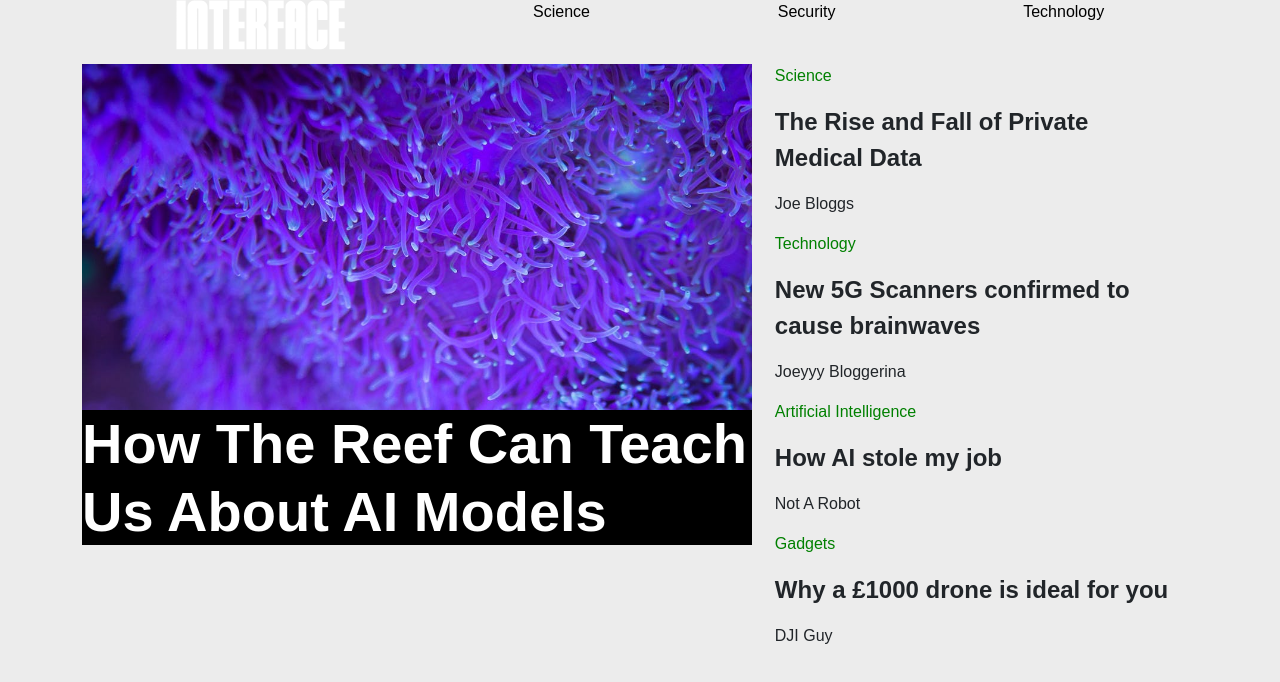
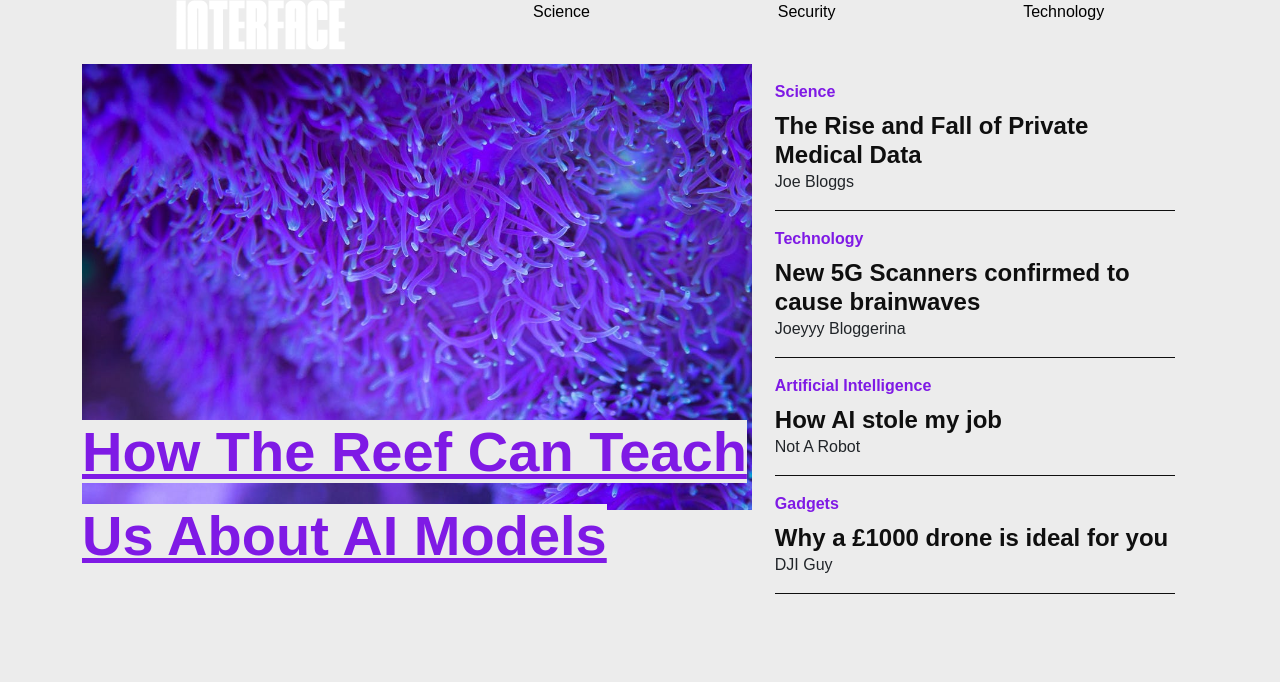
Before and after one commit to builtbydans/Interface, a React (Create React App) app: page / in a window 1280 px wide. Shown: the top 682 px of the page. Built offline with nearby package versions, Linux system fonts and the light colour scheme.

Commit message:
Folder reorganisation

```diff
--- a/src/components/MainStories.jsx
+++ b/src/components/MainStories/MainStories.jsx
@@ -1,31 +1,8 @@
 import React from 'react'
 import styled from 'styled-components';
-import NewsStories from './NewsStories';
-import Reef from '../assets/reef.jpeg';
-
-// Data
-const data = [
-  {
-    category: 'Science',
-    title: 'The Rise and Fall of Private Medical Data',
-    author: 'Joe Bloggs'
-  },
-  {
-    category: 'Technology',
-    title: 'New 5G Scanners confirmed to cause brainwaves',
-    author: 'Joeyyy Bloggerina'
-  },
-  {
-    category: 'Artificial Intelligence',
-    title: 'How AI stole my job',
-    author: 'Not A Robot'
-  },
-  {
-    category: 'Gadgets',
-    title: 'Why a £1000 drone is ideal for you',
-    author: 'DJI Guy'
-  }
-]
+import NewsList from '../NewsList/NewsList.jsx';
+import Reef from '../../assets/reef.jpeg';
+import Data from '../../lib/Data';
 
 // Styled Components
 const Row = styled.div`
@@ -40,13 +17,13 @@ const HeroImage = styled.img`
   width: 100%;
 `
 
-const HeroTitle = styled.h1`
+const HeroTitle = styled.a`
   font-weight: bold;
   font-size: 3.5rem;
-  background-color: black;
-  color: white;
+  color: #7f1ae5;
   position: relative;
   bottom: 100px;
+  cursor: pointer;
 `
 
 const ColLeft = styled.div`
@@ -69,8 +46,8 @@ const MainStories = () => {
         </ColLeft>
 
         <ColRight>
-          {data.map((story) => {
-          return <NewsStories
+          {Data.map((story) => {
+          return <NewsList
                     category={story.category}
                     title={story.title}
                     author={story.author}
--- a/src/components/MainStory.jsx
+++ /dev/null
@@ -1,59 +0,0 @@
-import React from 'react';
-import VR from '../assets/vr.jpeg';
-  import styled from 'styled-components';
-
-const Container = styled.div`
-  padding: 0px 30px;
-  margin: 20px 0px;
-  max-width: 1200px;
-`
-
-const Wrapper = styled.div`
-  position: relative;
-  height: 550px;
-  width: 100%;
-  top: 0;
-  `
-
-const MainTextArea = styled.div`
-  position: absolute;
-  bottom: 80px;
-  color: white;
-`
-
-const MainImg = styled.img`
-  object-fit: cover;
-  width: 100%;
-  height: inherit;
-`
-
-const MainTitle = styled.h1`
-  font-size: 60px;
-  font-family: "Righteous", cursive;
-`
-
-const MainCaption = styled.h2`
-  font-size: 30px;
-`
-
-const MainAuthor = styled.a`
-  font-size: 1rem;
-  color: white;
-`
-
-const MainStory = () => {
-  return (
-    <Wrapper>
-      <MainImg src={VR} alt="" />
-      <Container>
-        <MainTextArea>
-          <MainTitle>The Doctor of the Future is Virtual</MainTitle>
-          <MainCaption>Say goodbye to long lines at A&E</MainCaption>
-          <MainAuthor href='/authors'>Danish Shafi</MainAuthor>
-        </MainTextArea>
-      </Container>
-    </Wrapper>
-  )
-}
-
-export default MainStory
--- a/src/components/Navbar.jsx
+++ b/src/components/Navbar/Navbar.jsx
@@ -1,5 +1,5 @@
 import styled from 'styled-components';
-import InterfaceLogo from '../assets/interface-logo.svg';
+import InterfaceLogo from '../../assets/interface-logo.svg';
 
 // Styled Components
 const NavMain = styled.nav`
--- a/src/components/NewsStories.jsx
+++ b/src/components/NewsList/NewsList.jsx
@@ -1,21 +1,7 @@
 import React from 'react'
-import styled from 'styled-components';
+import { Wrapper, Category, Title } from '../../components/NewsList/NewsListStyles.js';
 
-const Wrapper = styled.div`
-  display: flex;
-  width: 400px;
-`
-
-const Category = styled.p`
-  color: green;
-`
-
-const Title = styled.p`
-  font-size: 1.5rem;
-  font-weight: bold;
-`
-
-const NewsStories = ({ category, title, author }) => {
+const NewsList = ({ category, title, author }) => {
   return (
     <Wrapper>
       <div className="row">
@@ -33,4 +19,4 @@ const NewsStories = ({ category, title, author }) => {
   )
 }
 
-export default NewsStories
+export default NewsList
--- /dev/null
+++ b/src/components/NewsList/NewsListStyles.js
@@ -0,0 +1,26 @@
+import styled from 'styled-components';
+
+export const Wrapper = styled.div`
+  display: flex;
+  max-width: 400px;
+  border-bottom: 1px solid #0f0f0f;
+`
+
+export const Category = styled.p`
+  color: #7f1ae5;
+  margin-bottom: 0.5rem;
+  margin-top: 1rem;
+  font-weight: bold;
+`
+
+export const Title = styled.a`
+  color: #0f0f0f;
+  text-decoration: none;
+  font-size: 1.5rem;
+  font-weight: bold;
+  line-height: normal;
+  cursor: pointer;
+  &:hover {
+    color: #7f1ae5;
+  }
+`
--- /dev/null
+++ b/src/lib/Data.js
@@ -0,0 +1,24 @@
+const Data = [
+  {
+    category: 'Science',
+    title: 'The Rise and Fall of Private Medical Data',
+    author: 'Joe Bloggs'
+  },
+  {
+    category: 'Technology',
+    title: 'New 5G Scanners confirmed to cause brainwaves',
+    author: 'Joeyyy Bloggerina'
+  },
+  {
+    category: 'Artificial Intelligence',
+    title: 'How AI stole my job',
+    author: 'Not A Robot'
+  },
+  {
+    category: 'Gadgets',
+    title: 'Why a £1000 drone is ideal for you',
+    author: 'DJI Guy'
+  }
+]
+
+export default Data;
--- a/src/pages/HomePage.js
+++ b/src/pages/HomePage.js
@@ -1,7 +1,6 @@
 import React from 'react'
-import Navbar from '../components/Navbar'
-import MainStory from '../components/MainStory'
-import MainStories from '../components/MainStories'
+import Navbar from '../components/Navbar/Navbar.jsx'
+import MainStories from '../components/MainStories/MainStories'
 
 const HomePage = () => {
   return (
```
